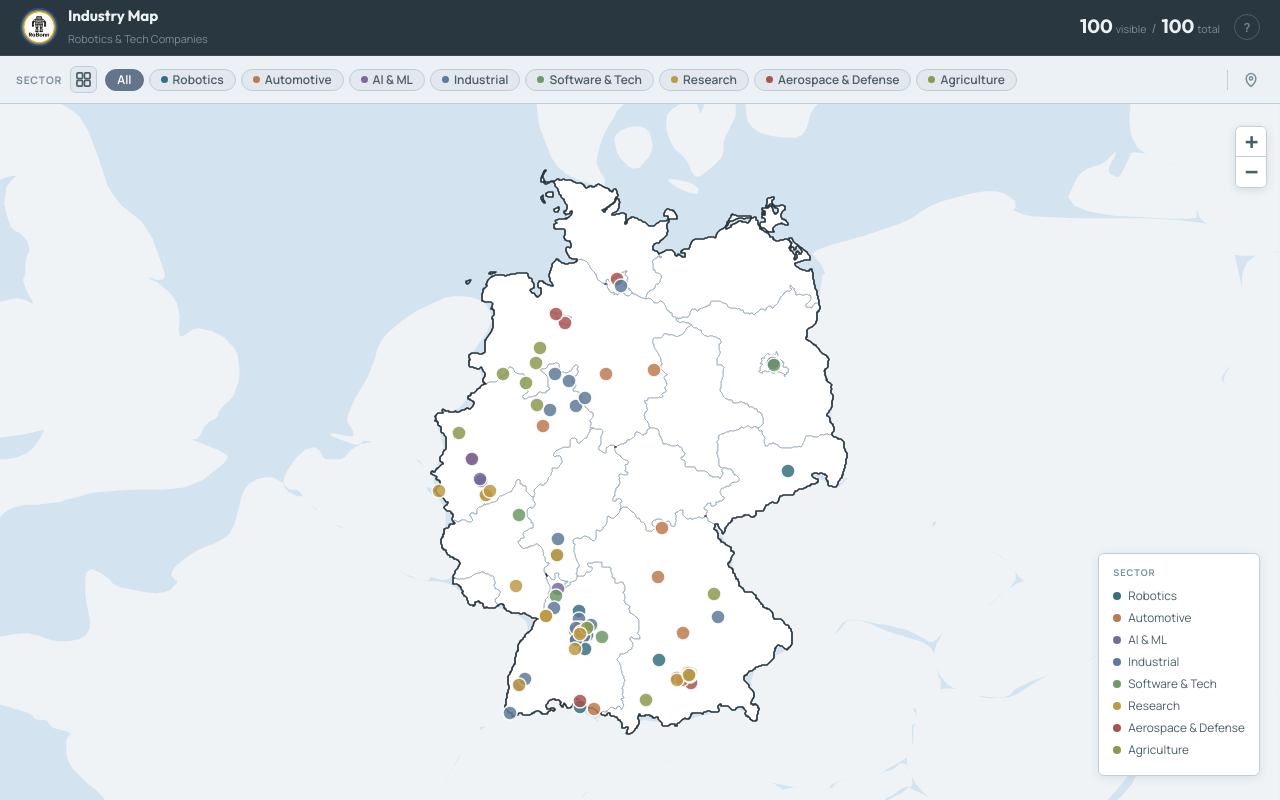
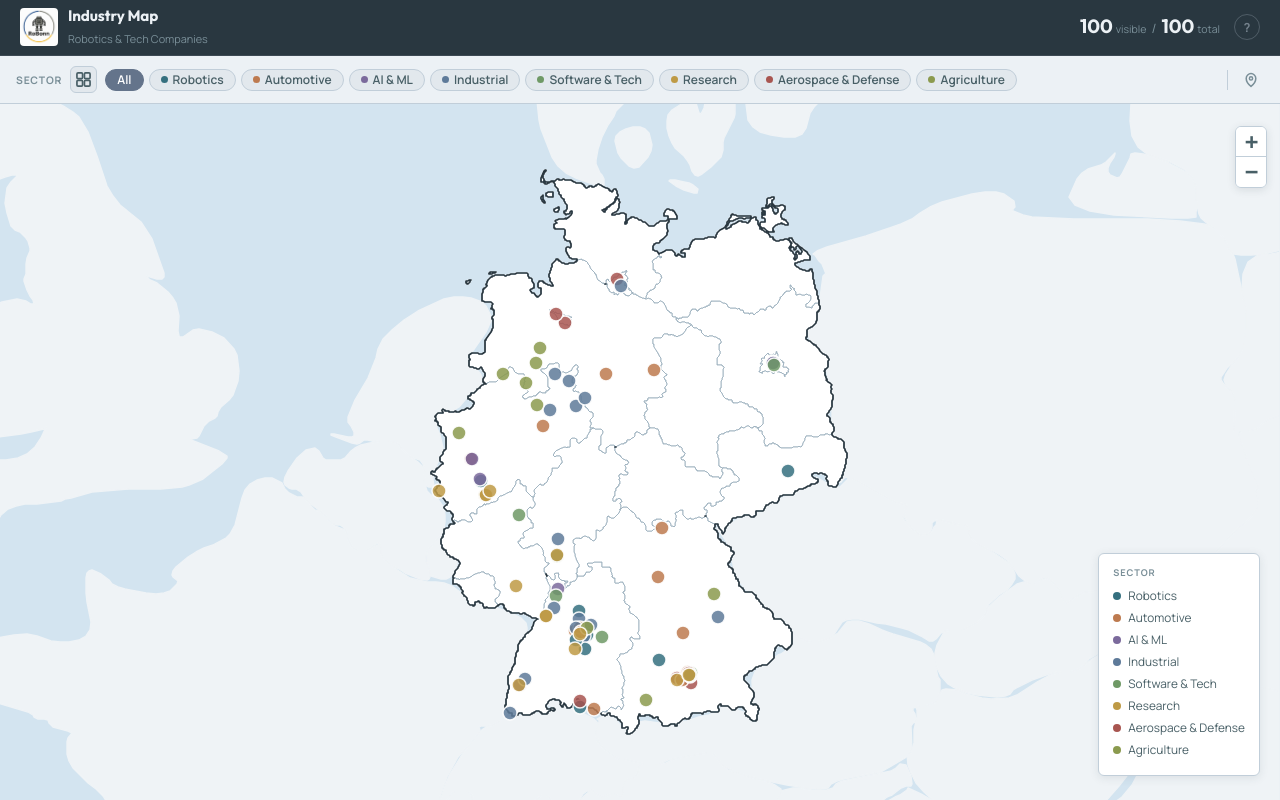
Before and after one commit to robonn-club/industry-map, a plain HTML site: page index.html in a window 1280 px wide. Drawn offline with nearby package versions, Linux system fonts and the light colour scheme.

Commit message:
Update logo to four-segment ring variant

```diff
--- a/index.html
+++ b/index.html
@@ -16,7 +16,7 @@
   <div id="welcome-overlay" class="welcome-hidden">
     <div id="welcome-card">
       <div id="welcome-brand">
-        <img src="assets/robonn_logo_main.png" alt="Robonn" id="welcome-logo" />
+        <img src="assets/robonn_logo_main_2.png" alt="Robonn" id="welcome-logo" />
         <div>
           <div id="welcome-title"> Industry Map</div>
           <div id="welcome-sub">by Robonn </div>
@@ -63,7 +63,7 @@
   <header id="header">
     <div class="header-inner">
       <div class="header-brand">
-        <img src="assets/robonn_logo_main.png" alt="Robonn" class="brand-icon" />
+        <img src="assets/robonn_logo_main_2.png" alt="Robonn" class="brand-icon" />
         <div class="brand-text">
           <h1>Industry Map</h1>
           <span>Robotics &amp; Tech Companies</span>
```
Also changed, not shown: assets/robonn_logo_main.png (deleted), assets/robonn_logo_main_2.png (added).
